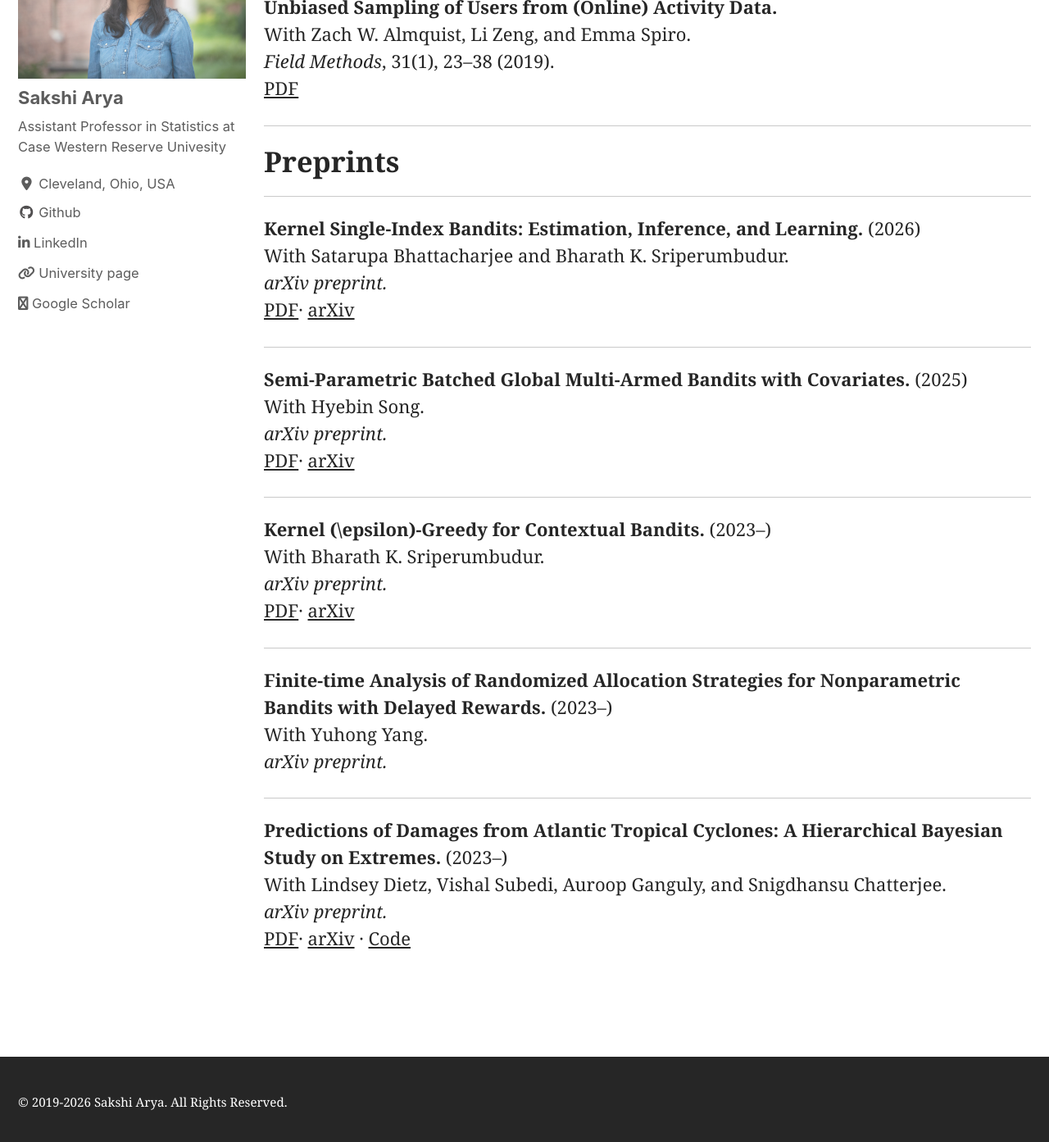
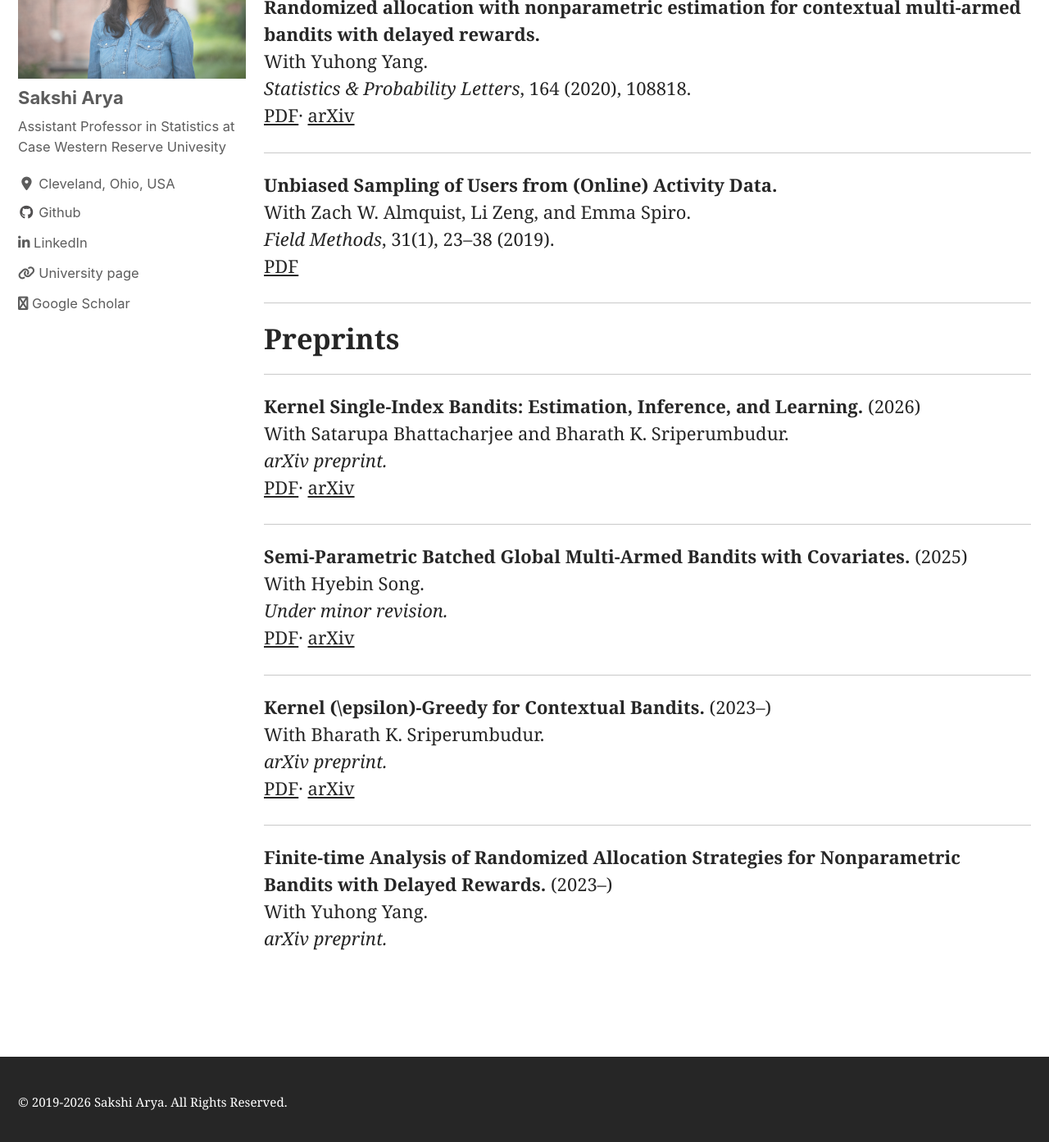
Before and after one commit to sakshiarya/sakshiarya.github.io, a Jekyll site: the page built from _pages/publications.md, in a window 1280 px wide and 1400 px high, scrolled down 1637 px. Shown: the top 1393 px of the window at 82% size. Built offline with Jekyll 4.4.1, drawn with Linux system fonts in a browser that asks for light colours; cached includes are drawn as plain includes; nearby versions of some CDN libraries; some of the changed text lies outside the part shown.

Commit message:
Paper updates

```diff
--- a/_pages/publications.md
+++ b/_pages/publications.md
@@ -70,7 +77,7 @@ With Satarupa Bhattacharjee and Bharath K. Sriperumbudur.
 
 **Semi-Parametric Batched Global Multi-Armed Bandits with Covariates.** (2025)
 With Hyebin Song.
-*arXiv preprint.*
+*Under minor revision.*
 [PDF](/assets/pdf/SIRBandits.pdf)· [arXiv](https://arxiv.org/abs/2503.00565)
 
 ---
@@ -85,10 +92,3 @@ With Bharath K. Sriperumbudur.
 **Finite-time Analysis of Randomized Allocation Strategies for Nonparametric Bandits with Delayed Rewards.** (2023–)
 With Yuhong Yang.
 *arXiv preprint.*
-
----
-
-**Predictions of Damages from Atlantic Tropical Cyclones: A Hierarchical Bayesian Study on Extremes.** (2023–)
-With Lindsey Dietz, Vishal Subedi, Auroop Ganguly, and Snigdhansu Chatterjee.
-*arXiv preprint.*
-[PDF](/assets/pdf/bayesstorms.pdf)· [arXiv](https://arxiv.org/abs/2208.07899)  · [Code](https://github.com/sakshiarya/Tropical_Hurricane_Damages_Bayesian)
```
Also changed, not shown: other parts of _pages/publications.md (+7 -0 lines), _pages/students.md (line endings or trailing spaces).
